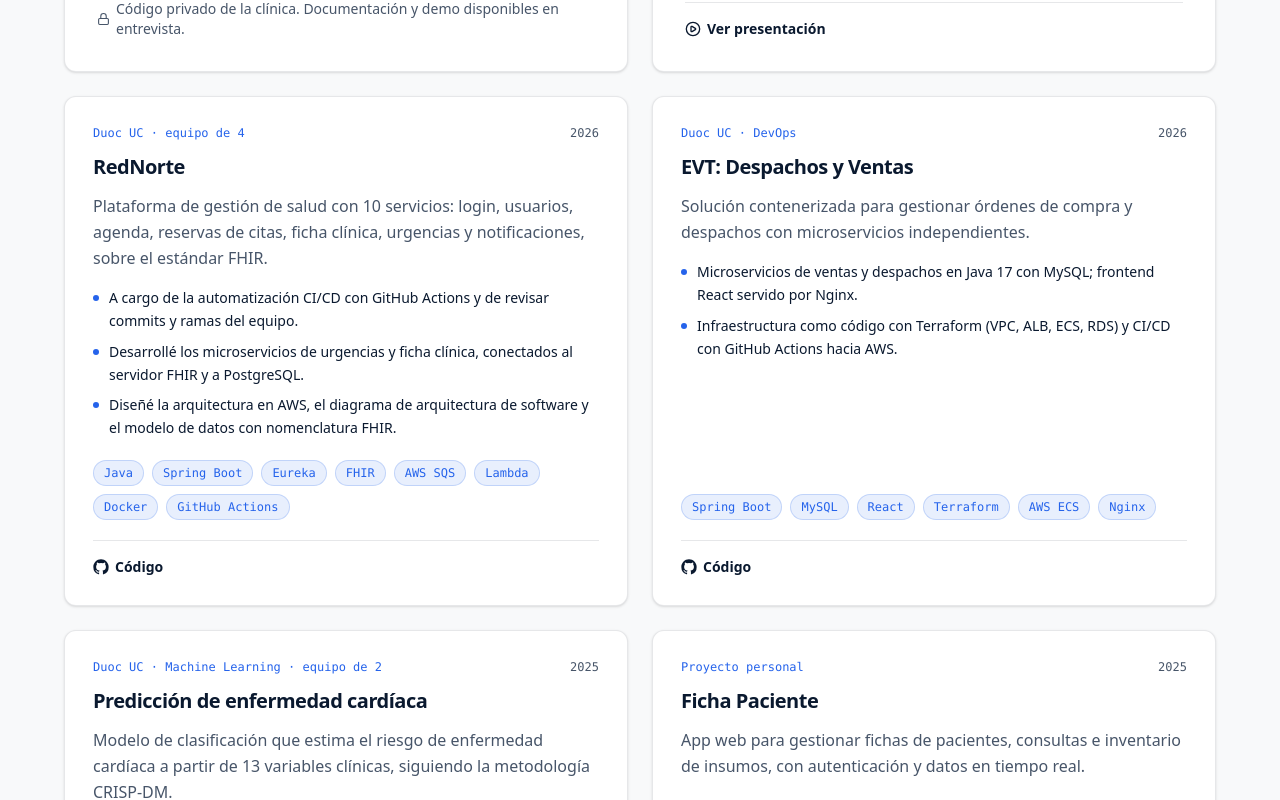
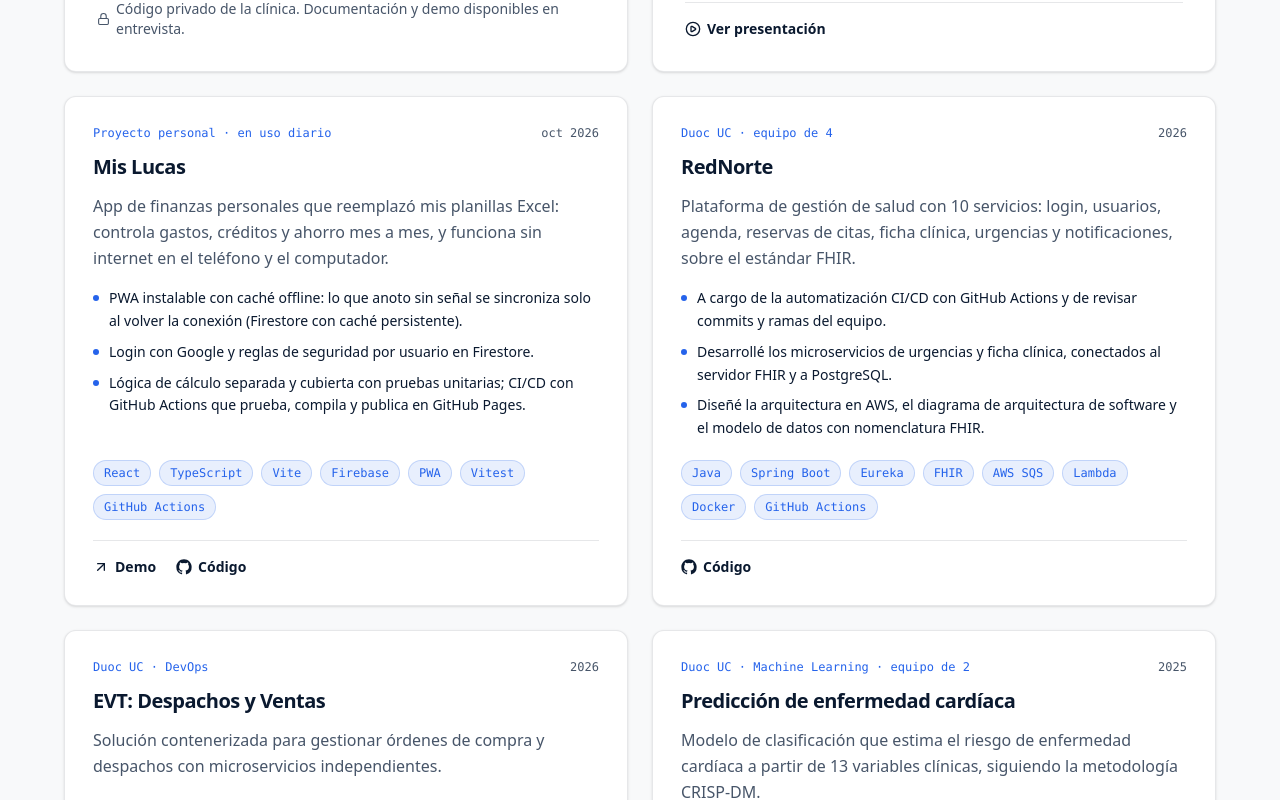
Before and after one commit to diariasHub/diariasHub.github.io, a Next.js app: page / in a window 1280 px wide. Shown: the part 1540-2340 px from the top of the page. Built offline with nearby package versions, Linux system fonts and the light colour scheme.

Commit message:
Agrega el proyecto Mis Lucas al portafolio

```diff
--- a/data/profile.js
+++ b/data/profile.js
@@ -52,6 +52,23 @@
     ],
     tags: ['React Native', 'Expo', 'Spring Boot', 'Gemini API', 'IA'],
     links: [{ label: 'Ver presentación', href: 'https://www.youtube.com/watch?v=W1KxsMEosPg', type: 'video' }],
+  },
+  {
+    title: 'Mis Lucas',
+    context: 'Proyecto personal · en uso diario',
+    period: 'oct 2026',
+    description:
+      'App de finanzas personales que reemplazó mis planillas Excel: controla gastos, créditos y ahorro mes a mes, y funciona sin internet en el teléfono y el computador.',
+    bullets: [
+      'PWA instalable con caché offline: lo que anoto sin señal se sincroniza solo al volver la conexión (Firestore con caché persistente).',
+      'Login con Google y reglas de seguridad por usuario en Firestore.',
+      'Lógica de cálculo separada y cubierta con pruebas unitarias; CI/CD con GitHub Actions que prueba, compila y publica en GitHub Pages.',
+    ],
+    tags: ['React', 'TypeScript', 'Vite', 'Firebase', 'PWA', 'Vitest', 'GitHub Actions'],
+    links: [
+      { label: 'Demo', href: 'https://diariashub.github.io/mis-lucas/', type: 'demo' },
+      { label: 'Código', href: 'https://github.com/diariasHub/mis-lucas', type: 'github' },
+    ],
   },
   {
     title: 'RedNorte',
```
